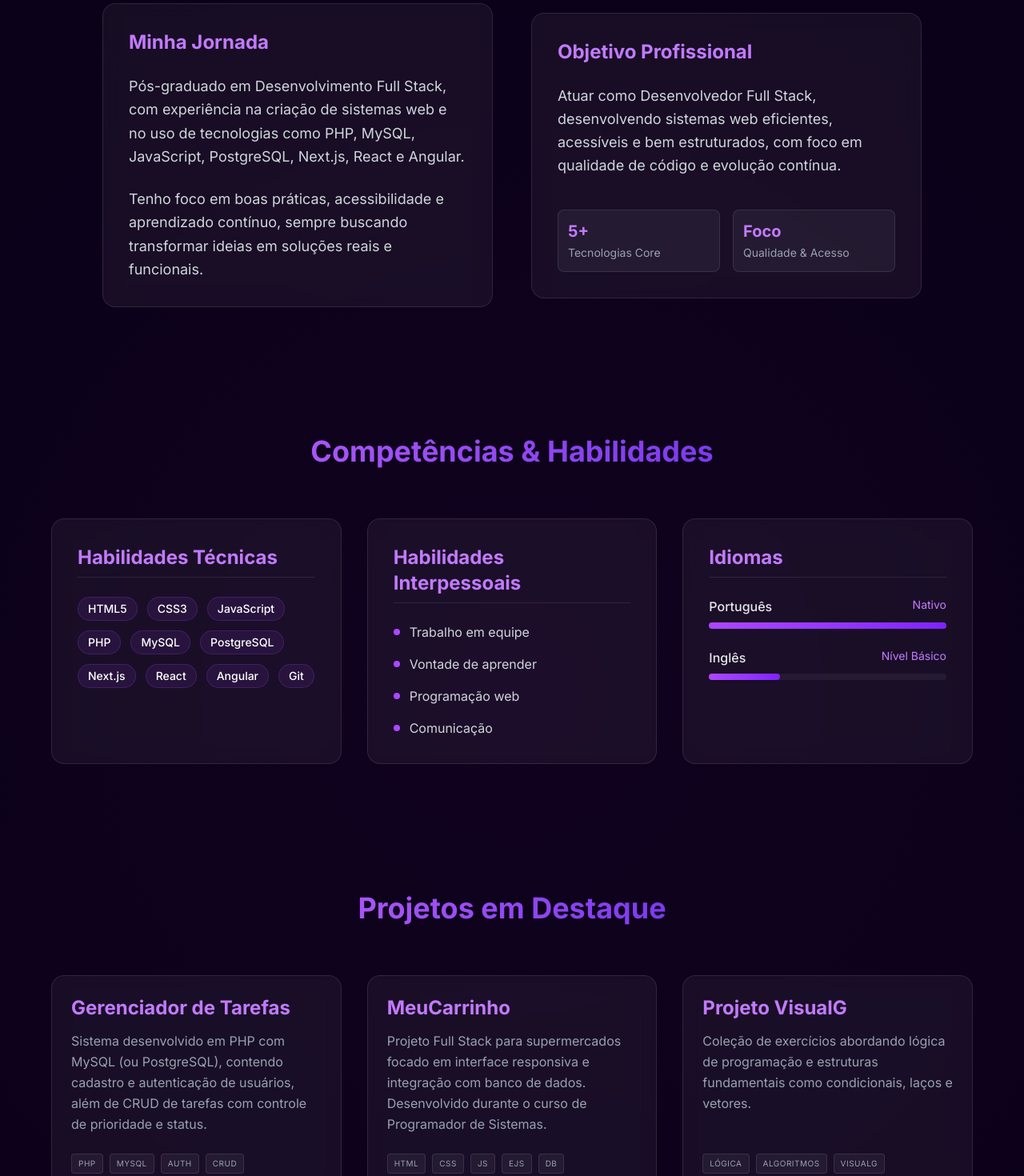
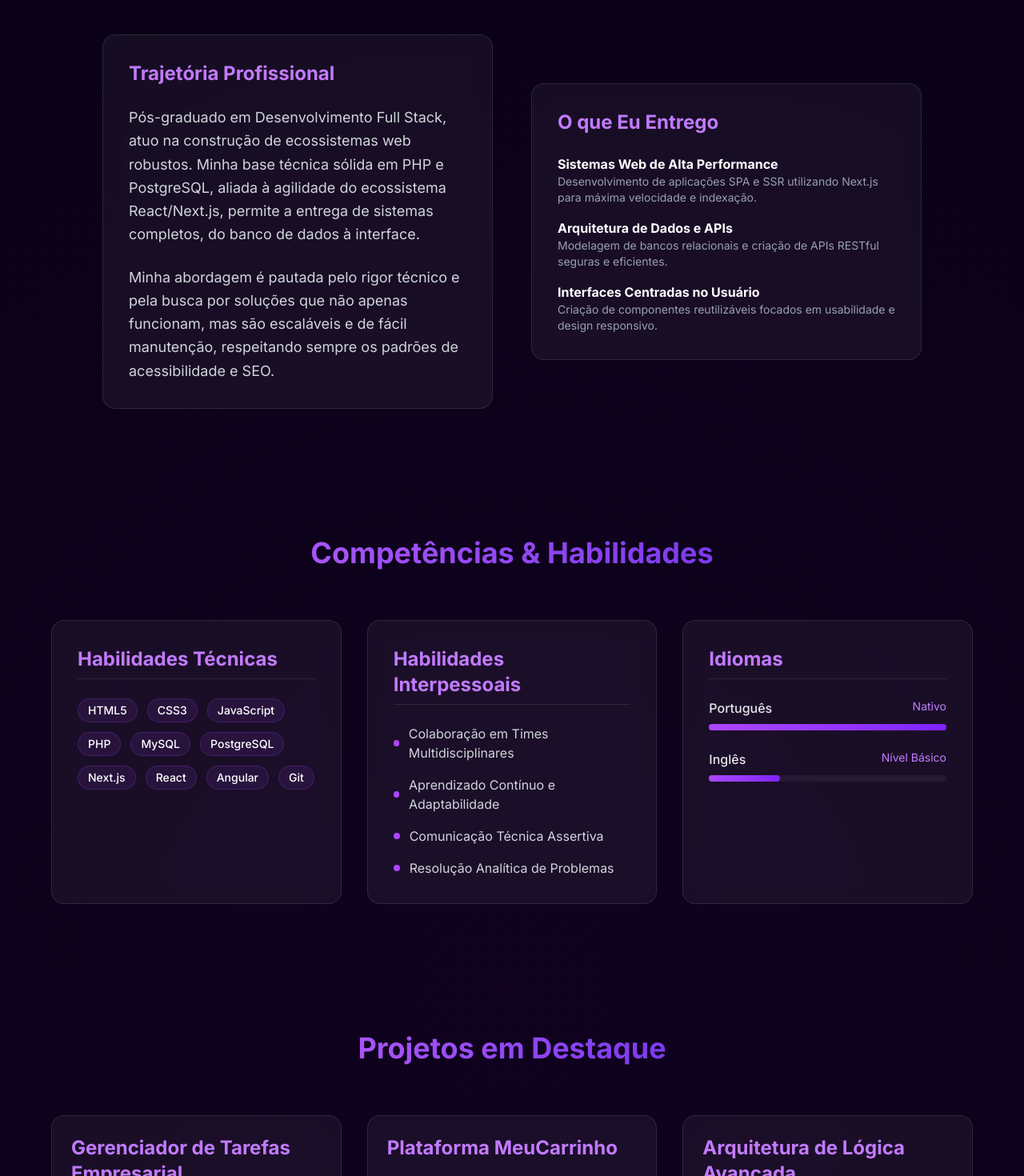
Before and after one commit to Psds13/landing-page, a Next.js app: page / in a window 1280 px wide. Shown: the part 980-2450 px from the top of the page at 80% size. Built offline with nearby package versions, Linux system fonts and the light colour scheme.

Commit message:
feat(pages) Páginas atualizadas

```diff
--- a/src/app/components/Contacts.tsx
+++ b/src/app/components/Contacts.tsx
@@ -5,7 +5,7 @@ const Contact = () => {
     <section id="contact" className="py-20 px-5">
       <div className="max-w-4xl mx-auto">
         <h2 className="text-4xl font-bold mb-16 text-center">
-          <span className="text-gradient">Estação de Comunicação</span>
+          <span className="text-gradient">Canais de Contato</span>
         </h2>
 
         <div className="grid md:grid-cols-2 gap-12">
--- a/src/app/components/Footer.tsx
+++ b/src/app/components/Footer.tsx
@@ -6,7 +6,7 @@ const Footer = () => {
           © {new Date().getFullYear()} <span className="text-white font-semibold">Edmilson Oliveira</span>. Todos os direitos reservados.
         </p>
         <p className="text-xs text-gray-500 mt-2">
-          Construído com Next.js, Tailwind CSS e uma pitada de poeira estelar.
+          Construído com Next.js, Tailwind CSS e foco em engenharia de software eficiente.
         </p>
         <div className="mt-6">
           <a href="#hero" className="text-purple-400 hover:text-purple-300 transition-colors text-sm font-medium">
--- a/src/app/components/Header.tsx
+++ b/src/app/components/Header.tsx
@@ -36,6 +36,11 @@ const Header = () => {
               </a>
             </li>
             <li>
+              <a href="#metodologia" className="text-sm font-medium text-gray-300 hover:text-white transition-colors">
+                Metodologia
+              </a>
+            </li>
+            <li>
               <a href="#contact" className="text-sm font-medium text-purple-400 hover:text-purple-300 transition-colors">
                 Contato
               </a>
--- a/src/app/components/Hero.tsx
+++ b/src/app/components/Hero.tsx
@@ -20,7 +20,7 @@ const Hero = () => {
         </h1>
 
         <p className="text-xl md:text-2xl text-gray-300 mb-10 leading-relaxed max-w-2xl mx-auto">
-          Desenvolvedor Web Full Stack focado em boas práticas, acessibilidade e na criação de experiências digitais de alto impacto.
+          Desenvolvedor Full Stack especializado em arquiteturas escaláveis com React e PHP. Focado em transformar requisitos complexos em soluções digitais de alta performance, priorizando a qualidade de código e a experiência do usuário.
         </p>
 
         <div className="flex flex-wrap justify-center gap-6">
--- /dev/null
+++ b/src/app/components/Methodology.tsx
@@ -0,0 +1,48 @@
+import React from 'react';
+
+const Methodology = () => {
+  const steps = [
+    {
+      title: "Análise de Requisitos",
+      description: "Identificação granular das necessidades do negócio e tradução em especificações técnicas precisas."
+    },
+    {
+      title: "Arquitetura e Design",
+      description: "Desenho da estrutura de dados e definição das tecnologias para garantir escalabilidade e segurança."
+    },
+    {
+      title: "Desenvolvimento Rigoroso",
+      description: "Codificação baseada em princípios Clean Code e boas práticas de arquitetura de software."
+    },
+    {
+      title: "Garantia de Qualidade",
+      description: "Ciclos de testes e validação para assegurar que a entrega atenda a todos os critérios de aceitação."
+    }
+  ];
+
+  return (
+    <section id="metodologia" className="py-20 px-5 relative overflow-hidden">
+      <div className="max-w-6xl mx-auto">
+        <h2 className="text-4xl font-bold mb-16 text-center">
+          <span className="text-gradient">Metodologia de Trabalho</span>
+        </h2>
+
+        <div className="grid md:grid-cols-4 gap-6">
+          {steps.map((step, index) => (
+            <div key={index} className="glass p-6 relative group border-t-4 border-t-purple-500">
+              <span className="absolute -top-4 -right-4 text-6xl font-black text-white/5 group-hover:text-purple-500/10 transition-colors">
+                0{index + 1}
+              </span>
+              <h3 className="text-xl font-bold mb-4 text-purple-400">{step.title}</h3>
+              <p className="text-gray-400 text-sm leading-relaxed">
+                {step.description}
+              </p>
+            </div>
+          ))}
+        </div>
+      </div>
+    </section>
+  );
+};
+
+export default Methodology;
--- a/src/app/components/Projects.tsx
+++ b/src/app/components/Projects.tsx
@@ -8,22 +8,22 @@ interface Project {
 const Projects = () => {
   const projects: Project[] = [
     {
-      title: "Gerenciador de Tarefas",
-      description: "Sistema desenvolvido em PHP com MySQL (ou PostgreSQL), contendo cadastro e autenticação de usuários, além de CRUD de tarefas com controle de prioridade e status.",
+      title: "Gerenciador de Tarefas Empresarial",
+      description: "Solução robusta para gestão de fluxo de trabalho. Desenvolvida para resolver o problema de persistência e priorização de demandas em ambientes corporativos, utilizando PHP e arquitetura MVC.",
       link: "https://github.com/Psds13/Gerenciador-de-Tarefas",
-      tech: ["PHP", "MySQL", "Auth", "CRUD"]
+      tech: ["PHP", "PostgreSQL", "MVC", "Auth"]
     },
     {
-      title: "MeuCarrinho",
-      description: "Projeto Full Stack para supermercados focado em interface responsiva e integração com banco de dados. Desenvolvido durante o curso de Programador de Sistemas.",
+      title: "Plataforma MeuCarrinho",
+      description: "Interface e-commerce otimizada para supermercados. O desafio central foi a criação de um carrinhos de compras persistente e sincronizado, focado na experiência de usuário mobile-first.",
       link: "https://github.com/prof-freedson/pi-meu-carrinho",
-      tech: ["HTML", "CSS", "JS", "EJS", "DB"]
+      tech: ["Node.js", "EJS", "PostgreSQL", "CSS3"]
     },
     {
-      title: "Projeto VisualG",
-      description: "Coleção de exercícios abordando lógica de programação e estruturas fundamentais como condicionais, laços e vetores.",
+      title: "Arquitetura de Lógica Avançada",
+      description: "Repositório focado em engenharia de algoritmos e otimização de processamento. Aborda desde estruturas de dados complexas até a resolução de problemas de alta carga lógica.",
       link: "https://github.com/Psds13/ProjetosVisualG",
-      tech: ["Lógica", "Algoritmos", "VisualG"]
+      tech: ["Algoritmos", "Lógica", "Engenharia de Software"]
     },
   ];
 
--- a/src/app/components/Skills.tsx
+++ b/src/app/components/Skills.tsx
@@ -1,5 +1,5 @@
 const Skills = () => {
-  const softSkills = ["Trabalho em equipe", "Vontade de aprender", "Programação web", "Comunicação"];
+  const softSkills = ["Colaboração em Times Multidisciplinares", "Aprendizado Contínuo e Adaptabilidade", "Comunicação Técnica Assertiva", "Resolução Analítica de Problemas"];
   const hardSkills = ["HTML5", "CSS3", "JavaScript", "PHP", "MySQL", "PostgreSQL", "Next.js", "React", "Angular", "Git"];
   const languages = [
     { name: "Português", level: "Nativo" },
--- a/src/app/components/Sobre.tsx
+++ b/src/app/components/Sobre.tsx
@@ -10,29 +10,29 @@ const Sobre: React.FC = () => {
 
         <div className="grid md:grid-cols-2 gap-12 items-center">
           <div className="glass p-8 space-y-6">
-            <h3 className="text-2xl font-bold text-purple-400">Minha Jornada</h3>
+            <h3 className="text-2xl font-bold text-purple-400">Trajetória Profissional</h3>
             <p className="text-gray-300 leading-relaxed text-lg">
-              Pós-graduado em Desenvolvimento Full Stack, com experiência na criação de sistemas web e no uso de tecnologias como PHP, MySQL, JavaScript, PostgreSQL, Next.js, React e Angular.
+              Pós-graduado em Desenvolvimento Full Stack, atuo na construção de ecossistemas web robustos. Minha base técnica sólida em PHP e PostgreSQL, aliada à agilidade do ecossistema React/Next.js, permite a entrega de sistemas completos, do banco de dados à interface.
             </p>
             <p className="text-gray-300 leading-relaxed text-lg">
-              Tenho foco em boas práticas, acessibilidade e aprendizado contínuo, sempre buscando transformar ideias em soluções reais e funcionais.
+              Minha abordagem é pautada pelo rigor técnico e pela busca por soluções que não apenas funcionam, mas são escaláveis e de fácil manutenção, respeitando sempre os padrões de acessibilidade e SEO.
             </p>
           </div>
 
           <div className="glass p-8 space-y-6 border-l-4 border-l-purple-500">
-            <h3 className="text-2xl font-bold text-purple-400">Objetivo Profissional</h3>
-            <p className="text-gray-300 leading-relaxed text-lg">
-              Atuar como Desenvolvedor Full Stack, desenvolvendo sistemas web eficientes, acessíveis e bem estruturados, com foco em qualidade de código e evolução contínua.
-            </p>
-
-            <div className="pt-4 grid grid-cols-2 gap-4">
-              <div className="p-3 bg-white/5 rounded-lg border border-white/10">
-                <span className="block text-purple-400 font-bold text-xl">5+</span>
-                <span className="text-sm text-gray-400">Tecnologias Core</span>
+            <h3 className="text-2xl font-bold text-purple-400">O que Eu Entrego</h3>
+            <div className="space-y-4">
+              <div>
+                <h4 className="font-bold text-white">Sistemas Web de Alta Performance</h4>
+                <p className="text-sm text-gray-400">Desenvolvimento de aplicações SPA e SSR utilizando Next.js para máxima velocidade e indexação.</p>
               </div>
-              <div className="p-3 bg-white/5 rounded-lg border border-white/10">
-                <span className="block text-purple-400 font-bold text-xl">Foco</span>
-                <span className="text-sm text-gray-400">Qualidade & Acesso</span>
+              <div>
+                <h4 className="font-bold text-white">Arquitetura de Dados e APIs</h4>
+                <p className="text-sm text-gray-400">Modelagem de bancos relacionais e criação de APIs RESTful seguras e eficientes.</p>
+              </div>
+              <div>
+                <h4 className="font-bold text-white">Interfaces Centradas no Usuário</h4>
+                <p className="text-sm text-gray-400">Criação de componentes reutilizáveis focados em usabilidade e design responsivo.</p>
               </div>
             </div>
           </div>
--- a/src/app/page.tsx
+++ b/src/app/page.tsx
@@ -5,6 +5,7 @@ import Skills from "@/app/components/Skills";
 import Projects from "@/app/components/Projects";
 import Contacts from "@/app/components/Contacts";
 import Sobre from "./components/Sobre";
+import Methodology from "./components/Methodology";
 
 
 export default function Home() {
@@ -14,6 +15,7 @@ export default function Home() {
       <Sobre />
       <Skills />
       <Projects />
+      <Methodology />
       <Contacts />
     </main>
   );
```
Also changed, not shown: 1 other file (tests, documents, lock files or other folders).
